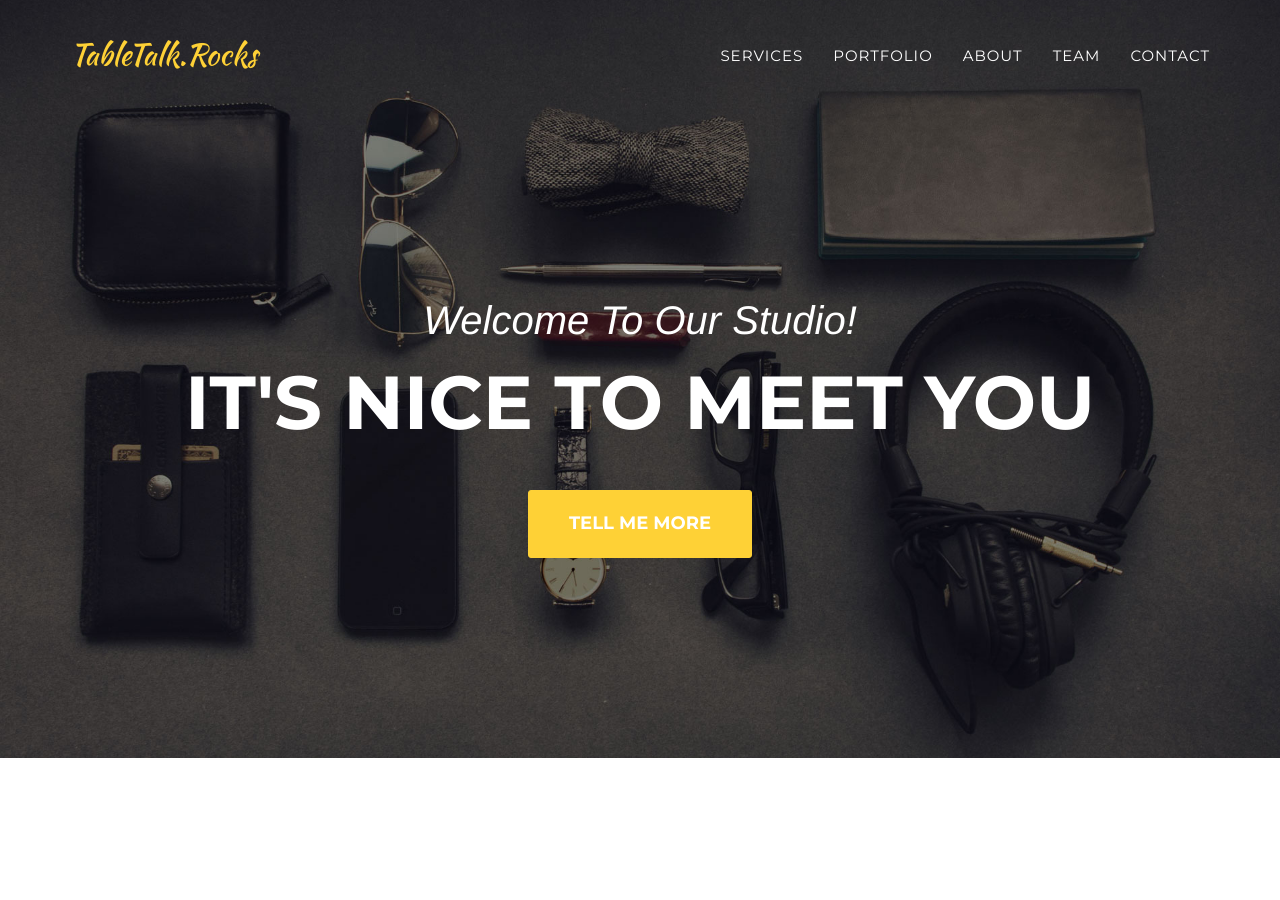
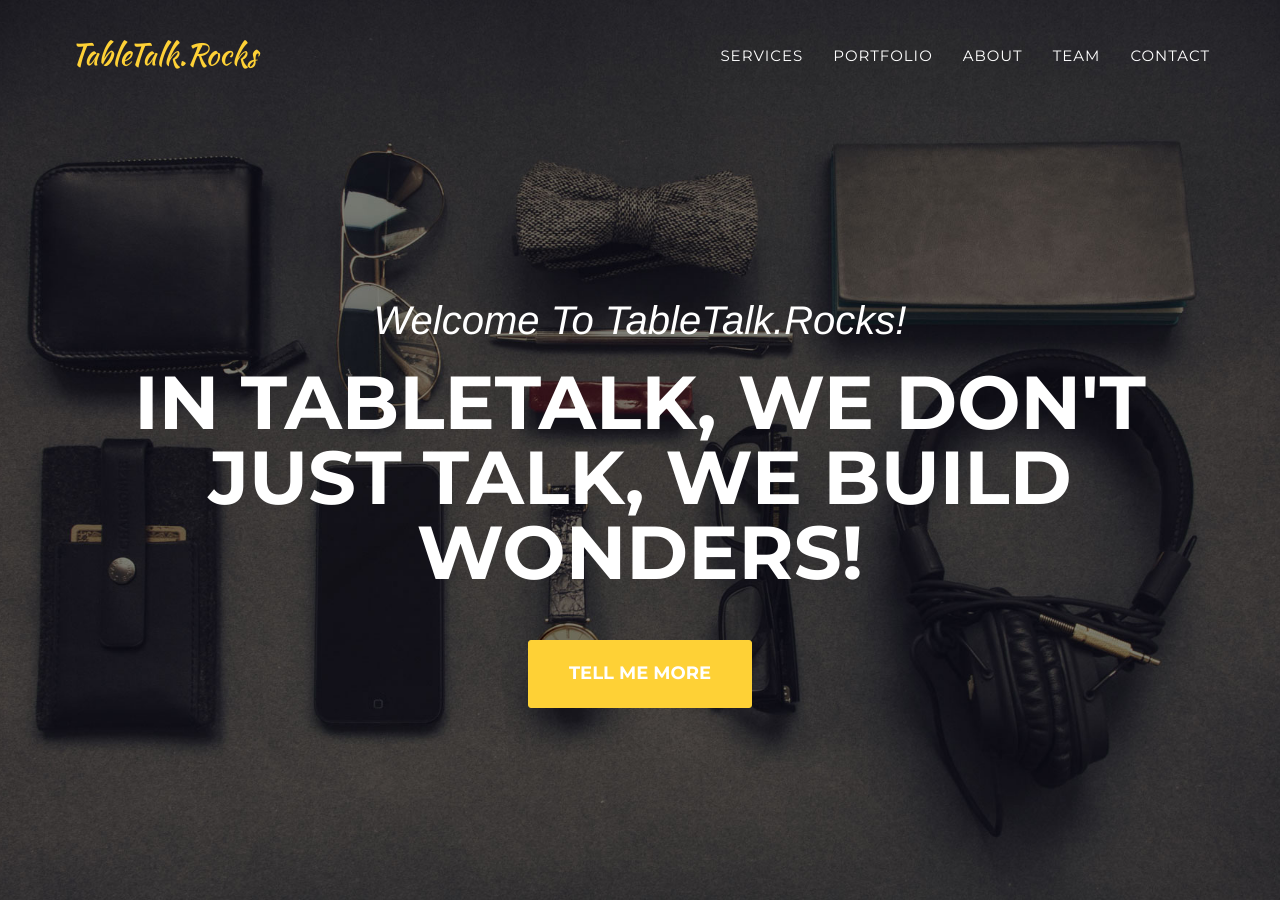
Before and after one commit to tabletalkrocks/tabletalkrocks.github.io, a Jekyll site: the page built from index.html, in a window 1280 px wide and 900 px high. Built offline with Jekyll 4.4.1, drawn with Linux system fonts in a browser that asks for light colours; some web fonts are replaced.

Commit message:
Initial Commit

```diff
--- a/_includes/header.html
+++ b/_includes/header.html
@@ -44,8 +44,8 @@
     <header>
         <div class="container">
             <div class="intro-text">
-                <div class="intro-lead-in">Welcome To Our Studio!</div>
-                <div class="intro-heading">It's Nice To Meet You</div>
+                <div class="intro-lead-in">Welcome To TableTalk.Rocks!</div>
+                <div class="intro-heading">In TableTalk, We don't just talk, We build wonders!</div>
                 <a href="#services" class="page-scroll btn btn-xl">Tell Me More</a>
             </div>
         </div>
```
